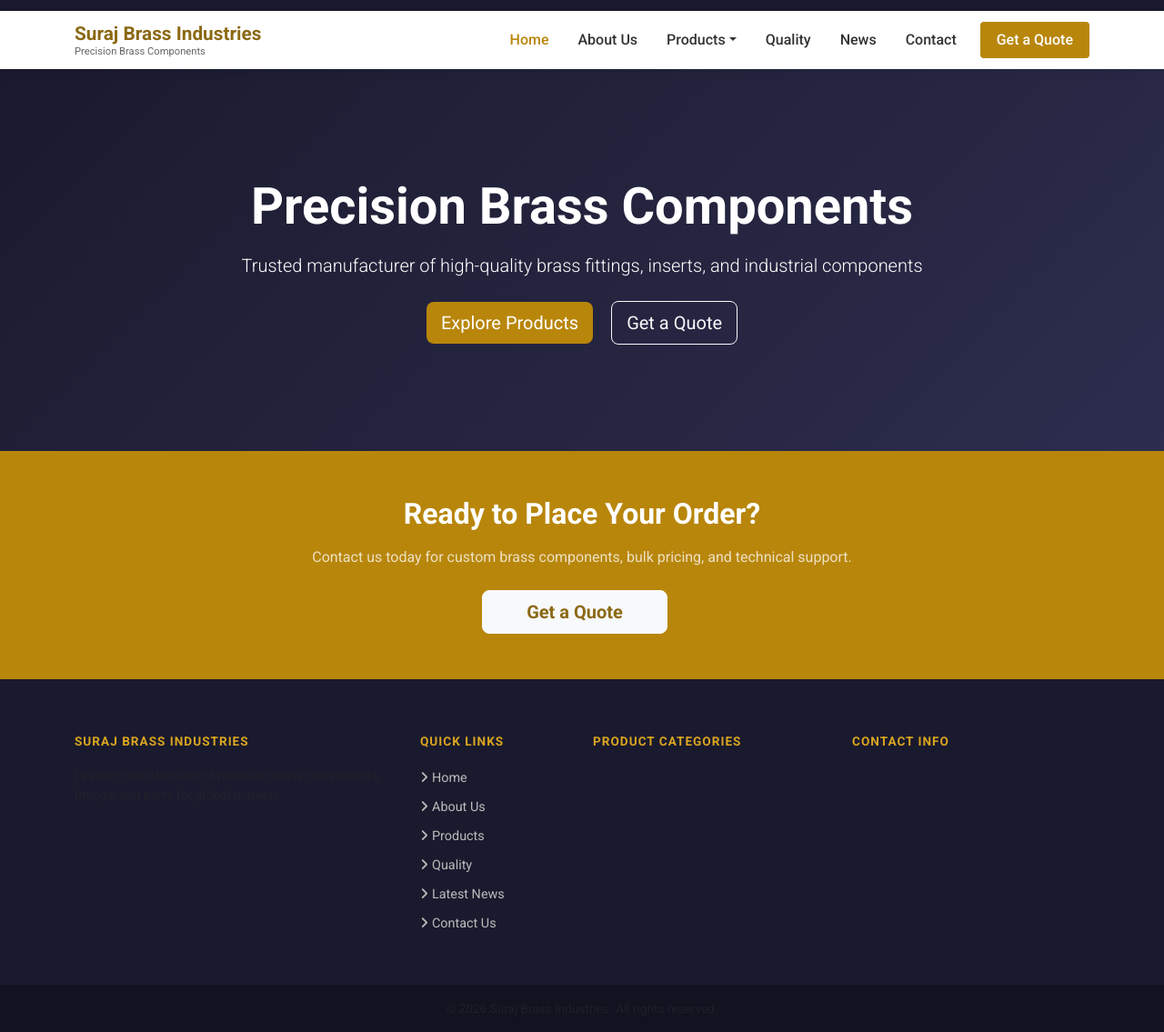
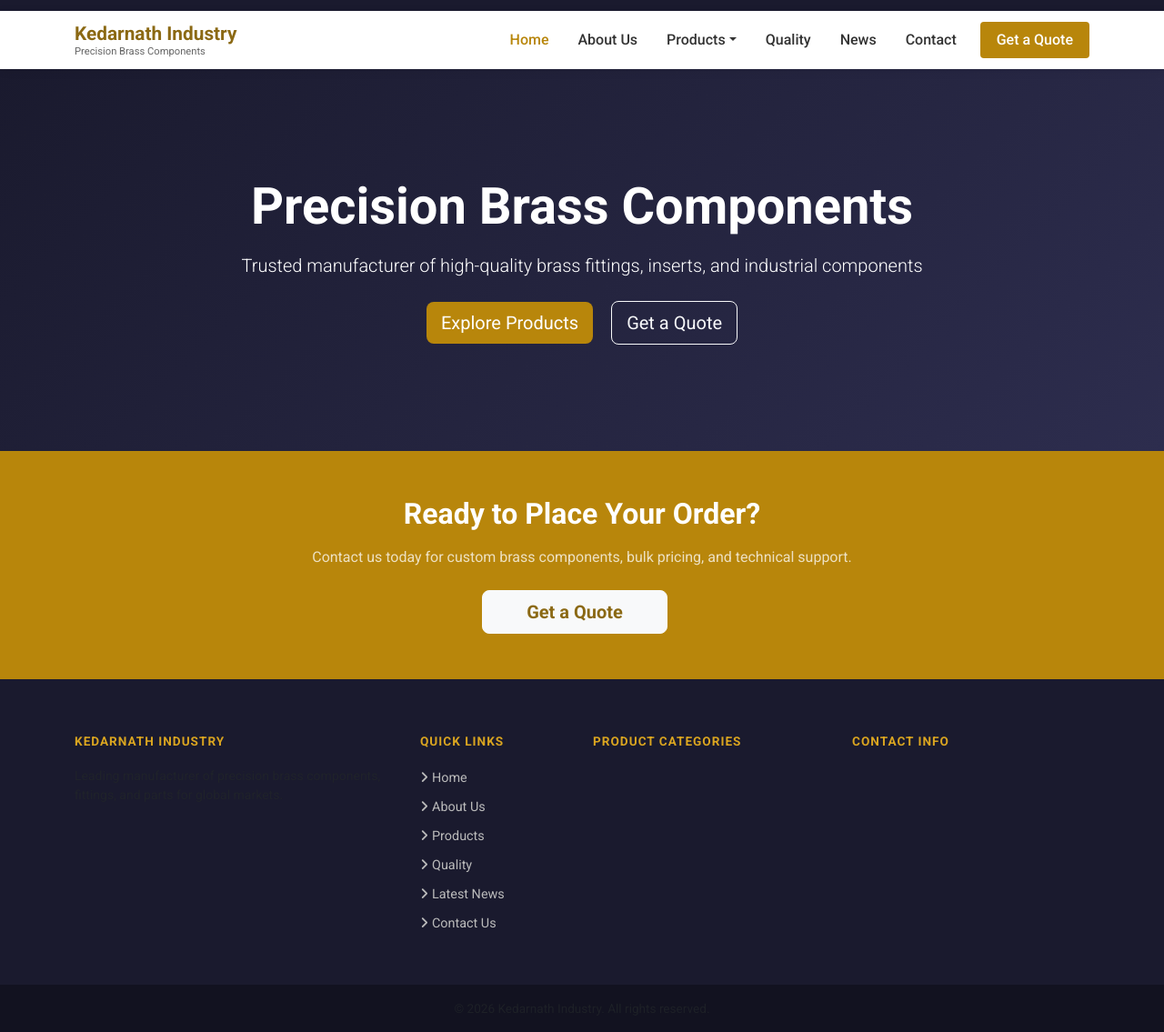
Before and after one commit to mayurchavda3302/brashpat-v2, a Django app: page / in a window 1280 px wide. Shown: the whole page at 91% size. Run offline with Django 4.2, Linux system fonts and the light colour scheme; data that the repository does not hold is empty.

Commit message:
solve few errors

```diff
--- a/blog/models.py
+++ b/blog/models.py
@@ -23,7 +23,7 @@
     content = models.TextField()
     featured_image = models.ImageField(upload_to='blog/', blank=True, null=True)
     tags = models.ManyToManyField(Tag, blank=True)
-    author = models.CharField(max_length=100, default="Suraj Brass Industries")
+    author = models.CharField(max_length=100, default="Kedarnath Industry")
     is_published = models.BooleanField(default=False)
     published_at = models.DateTimeField(null=True, blank=True)
     created_at = models.DateTimeField(auto_now_add=True)
--- a/core/management/commands/seed_data.py
+++ b/core/management/commands/seed_data.py
@@ -19,7 +19,7 @@
         settings, _ = SiteSettings.objects.get_or_create(pk=1)
         settings.company_name = "Kedarnath Industry"
         settings.tagline = "Precision Brass Components Manufacturer"
-        settings.email = "info@surajbrassindustries.com"
+        settings.email = "info@kedarnathindustry.com"
         settings.phone_primary = "+91 98765 43210"
         settings.address = "123, Industrial Area, GIDC"
         settings.city = "Jamnagar"
--- a/core/models.py
+++ b/core/models.py
@@ -3,7 +3,7 @@
 
 class SiteSettings(models.Model):
     """Global site settings - only ONE row should exist."""
-    company_name = models.CharField(max_length=200, default="Suraj Brass Industries")
+    company_name = models.CharField(max_length=200, default="Kedarnath Industry")
     tagline = models.CharField(max_length=300, blank=True)
     email = models.EmailField(blank=True)
     phone_primary = models.CharField(max_length=20, blank=True)
--- a/dashboard/templates/dashboard/base.html
+++ b/dashboard/templates/dashboard/base.html
@@ -3,7 +3,7 @@
 <head>
     <meta charset="UTF-8">
     <meta name="viewport" content="width=device-width, initial-scale=1.0">
-    <title>{% block title %}Dashboard | Suraj Brass{% endblock %}</title>
+    <title>{% block title %}Dashboard | Kedarnath Industry{% endblock %}</title>
     <!-- Bootstrap 5 -->
     <link href="https://cdn.jsdelivr.net/npm/bootstrap@5.3.0/dist/css/bootstrap.min.css" rel="stylesheet">
     <!-- Font Awesome -->
@@ -156,7 +156,7 @@
     <!-- Sidebar -->
     <nav class="sidebar">
         <a href="{% url 'dashboard:home' %}" class="sidebar-brand">
-            <i class="fas fa-gem me-2"></i> Suraj <span>Brass</span>
+            <i class="fas fa-gem me-2"></i> Kedarnath <span>Industry</span>
         </a>
         <ul class="sidebar-menu">
             <li class="menu-header px-4 py-2 mt-2 text-uppercase small text-muted font-weight-bold" style="font-size:0.75rem;">Main</li>
--- a/dashboard/templates/dashboard/login.html
+++ b/dashboard/templates/dashboard/login.html
@@ -3,7 +3,7 @@
 <head>
     <meta charset="UTF-8">
     <meta name="viewport" content="width=device-width, initial-scale=1.0">
-    <title>Admin Login | Suraj Brass</title>
+    <title>Admin Login | Kedarnath Industry</title>
     <!-- Bootstrap 5 -->
     <link href="https://cdn.jsdelivr.net/npm/bootstrap@5.3.0/dist/css/bootstrap.min.css" rel="stylesheet">
     <link href="https://fonts.googleapis.com/css2?family=Inter:wght@400;500;600;700&display=swap" rel="stylesheet">
@@ -66,7 +66,7 @@
 
     <div class="login-card">
         <div class="brand">
-            <h2>Suraj <span>Brass</span></h2>
+            <h2>Kedarnath <span>Industry</span></h2>
             <p class="text-muted small mt-2">Admin Dashboard Login</p>
         </div>
 
--- a/suraj_brass/settings.py
+++ b/kedarnath_industry/settings.py
@@ -3,7 +3,7 @@
 
 BASE_DIR = Path(__file__).resolve().parent.parent
 
-SECRET_KEY = 'django-insecure-change-this-in-production-surajbrass2024'
+SECRET_KEY = 'django-insecure-change-this-in-production-kedarnath2024'
 
 DEBUG = True
 
@@ -33,7 +33,7 @@
     'django.middleware.clickjacking.XFrameOptionsMiddleware',
 ]
 
-ROOT_URLCONF = 'suraj_brass.urls'
+ROOT_URLCONF = 'kedarnath_industry.urls'
 
 TEMPLATES = [
     {
@@ -53,7 +53,7 @@
     },
 ]
 
-WSGI_APPLICATION = 'suraj_brass.wsgi.application'
+WSGI_APPLICATION = 'kedarnath_industry.wsgi.application'
 
 DATABASES = {
     'default': {
--- a/suraj_brass/urls.py
+++ b/kedarnath_industry/urls.py
@@ -11,6 +11,6 @@
     path('blog/', include('blog.urls')),
 ] + static(settings.MEDIA_URL, document_root=settings.MEDIA_ROOT)
 
-admin.site.site_header = "Suraj Brass Industries Admin"
-admin.site.site_title = "Suraj Brass Admin"
-admin.site.index_title = "Welcome to Suraj Brass Industries Admin Panel"
+admin.site.site_header = "Kedarnath Industry Admin"
+admin.site.site_title = "Kedarnath Industry Admin"
+admin.site.index_title = "Welcome to Kedarnath Industry Admin Panel"
--- a/suraj_brass/wsgi.py
+++ b/kedarnath_industry/wsgi.py
@@ -1,4 +1,4 @@
 import os
 from django.core.wsgi import get_wsgi_application
-os.environ.setdefault('DJANGO_SETTINGS_MODULE', 'suraj_brass.settings')
+os.environ.setdefault('DJANGO_SETTINGS_MODULE', 'kedarnath_industry.settings')
 application = get_wsgi_application()
--- a/manage.py
+++ b/manage.py
@@ -3,7 +3,7 @@
 import sys
 
 def main():
-    os.environ.setdefault('DJANGO_SETTINGS_MODULE', 'suraj_brass.settings')
+    os.environ.setdefault('DJANGO_SETTINGS_MODULE', 'kedarnath_industry.settings')
     try:
         from django.core.management import execute_from_command_line
     except ImportError as exc:
--- a/templates/base.html
+++ b/templates/base.html
@@ -3,7 +3,7 @@
 <head>
     <meta charset="UTF-8">
     <meta name="viewport" content="width=device-width, initial-scale=1.0">
-    <title>{% block title %}{% if site_settings %}{{ site_settings.company_name }}{% else %}Suraj Brass Industries{% endif %}{% endblock %}</title>
+    <title>{% block title %}{% if site_settings %}{{ site_settings.company_name }}{% else %}Kedarnath Industry{% endif %}{% endblock %}</title>
     <meta name="description" content="{% block meta_desc %}{% if site_settings %}{{ site_settings.meta_description }}{% endif %}{% endblock %}">
     <!-- Bootstrap 5 -->
     <link href="https://cdn.jsdelivr.net/npm/bootstrap@5.3.0/dist/css/bootstrap.min.css" rel="stylesheet">
@@ -126,7 +126,7 @@
             <img src="{{ site_settings.logo.url }}" alt="{{ site_settings.company_name }}">
             {% else %}
             <span>
-                {% if site_settings %}{{ site_settings.company_name }}{% else %}Suraj Brass Industries{% endif %}
+                {% if site_settings %}{{ site_settings.company_name }}{% else %}Kedarnath Industry{% endif %}
                 <small>Precision Brass Components</small>
             </span>
             {% endif %}
@@ -186,7 +186,7 @@
     <div class="container">
         <div class="row g-4">
             <div class="col-lg-4 col-md-6">
-                <h5>{% if site_settings %}{{ site_settings.company_name }}{% else %}Suraj Brass Industries{% endif %}</h5>
+                <h5>{% if site_settings %}{{ site_settings.company_name }}{% else %}Kedarnath Industry{% endif %}</h5>
                 <p class="text-muted small">{% if site_settings %}{{ site_settings.about_short }}{% else %}Leading manufacturer of precision brass components, fittings, and parts for global markets.{% endif %}</p>
                 <div class="social-icons mt-3">
                     {% if site_settings %}
@@ -241,7 +241,7 @@
     <div class="footer-bottom text-center">
         <div class="container">
             <p class="mb-0 text-muted">
-                &copy; {% now "Y" %} {% if site_settings %}{{ site_settings.company_name }}{% else %}Suraj Brass Industries{% endif %}. All rights reserved.
+                &copy; {% now "Y" %} {% if site_settings %}{{ site_settings.company_name }}{% else %}Kedarnath Industry{% endif %}. All rights reserved.
                 {% if site_settings and site_settings.iso_certified %}
                 &nbsp;|&nbsp; <span class="text-warning"><i class="fas fa-certificate me-1"></i>ISO Certified</span>
                 {% endif %}
--- a/templates/core/home.html
+++ b/templates/core/home.html
@@ -1,5 +1,5 @@
 {% extends 'base.html' %}
-{% block title %}{% if site_settings %}{{ site_settings.company_name }} - Precision Brass Components Manufacturer{% else %}Suraj Brass Industries{% endif %}{% endblock %}
+{% block title %}{% if site_settings %}{{ site_settings.company_name }} - Precision Brass Components Manufacturer{% else %}Kedarnath Industry{% endif %}{% endblock %}
 
 {% block content %}
 
```
Also changed, not shown: blog/migrations/0001_initial.py, core/migrations/0001_initial.py, kedarnath_industry/__init__.py (added).
